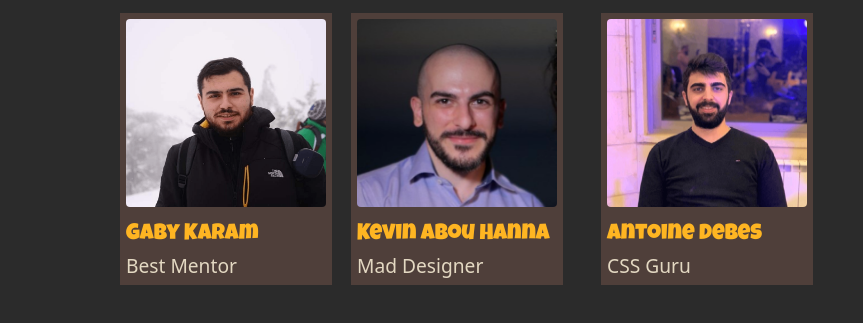
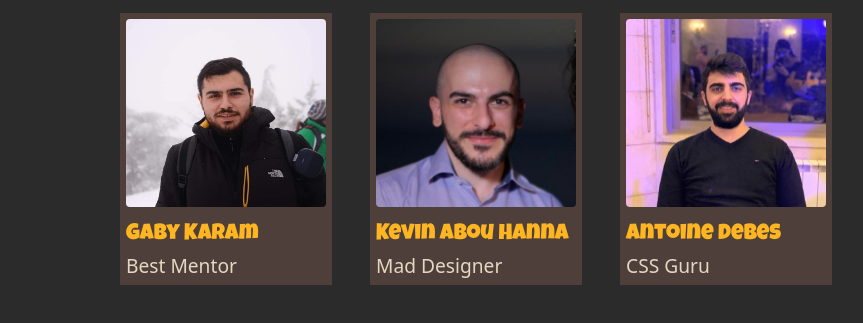
Before and after one commit to kevinabouhanna/batata-harra-webring, a plain HTML site: page index.html in a window 1280 px wide. Shown: the part 469-792 px from the top of the page, without its empty margins (164-1027 px from the left). Drawn offline with Linux system fonts and the light colour scheme.

Commit message:
fix: fixed the cards to be centered

```diff
--- a/index.html
+++ b/index.html
@@ -66,7 +66,7 @@
                             class="feat__batataHarra__title">Best Mentor</span></figcaption>
                 </figure>
             </div>
-            <div class="col-12-sm col-3">
+            <div class="col-12-sm col-3 flex-center">
                 <figure class="feat__batataHarra__card">
                     <a href="https://abouhanna.com">
                         <img src="images/members/kevin.png" alt="Kevin Abou Hanna">
@@ -75,7 +75,7 @@
                             class="feat__batataHarra__title">Mad Designer</span></figcaption>
                 </figure>
             </div>
-            <div class="col-12-sm col-3">
+            <div class="col-12-sm col-3 flex-center">
                 <figure class="feat__batataHarra__card">
                     <a href="https://antoinedebes.codes">
                         <img src="images/members/antoine.png" alt="Antoine Debes">
```
